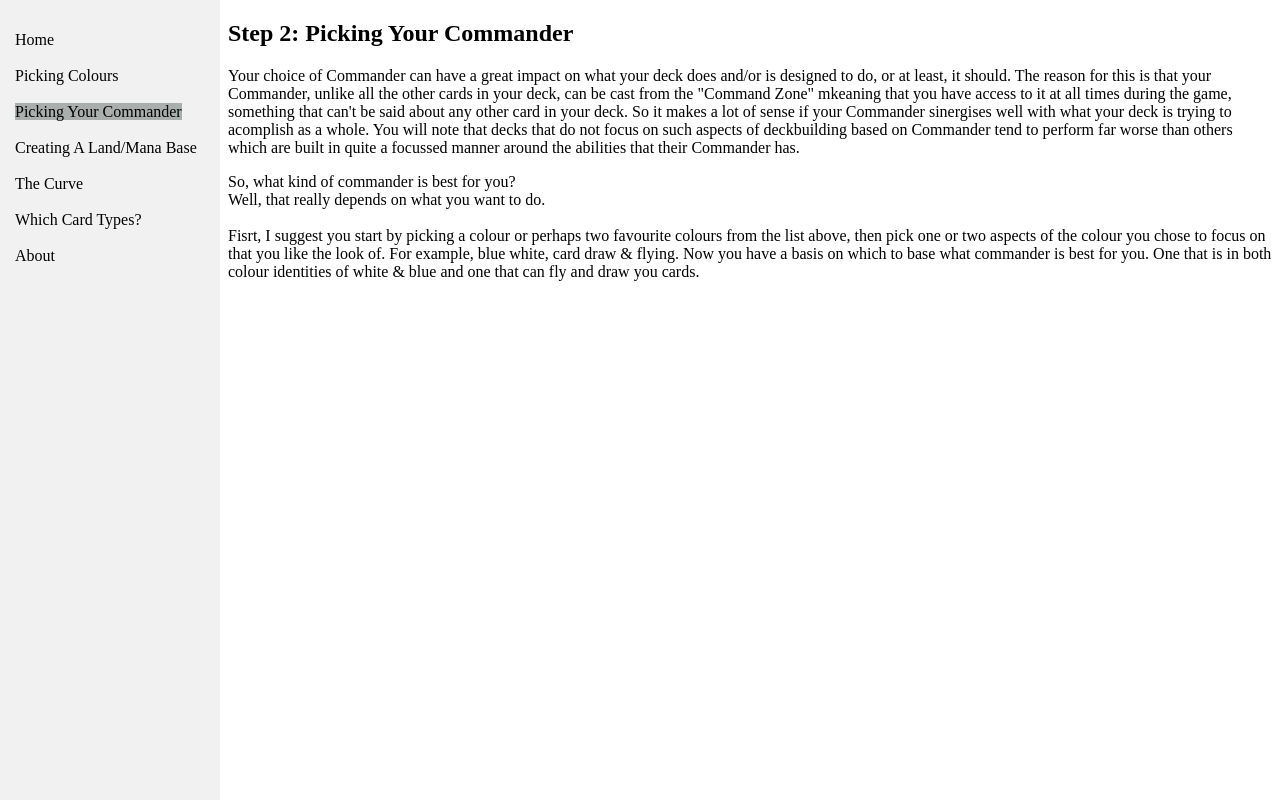
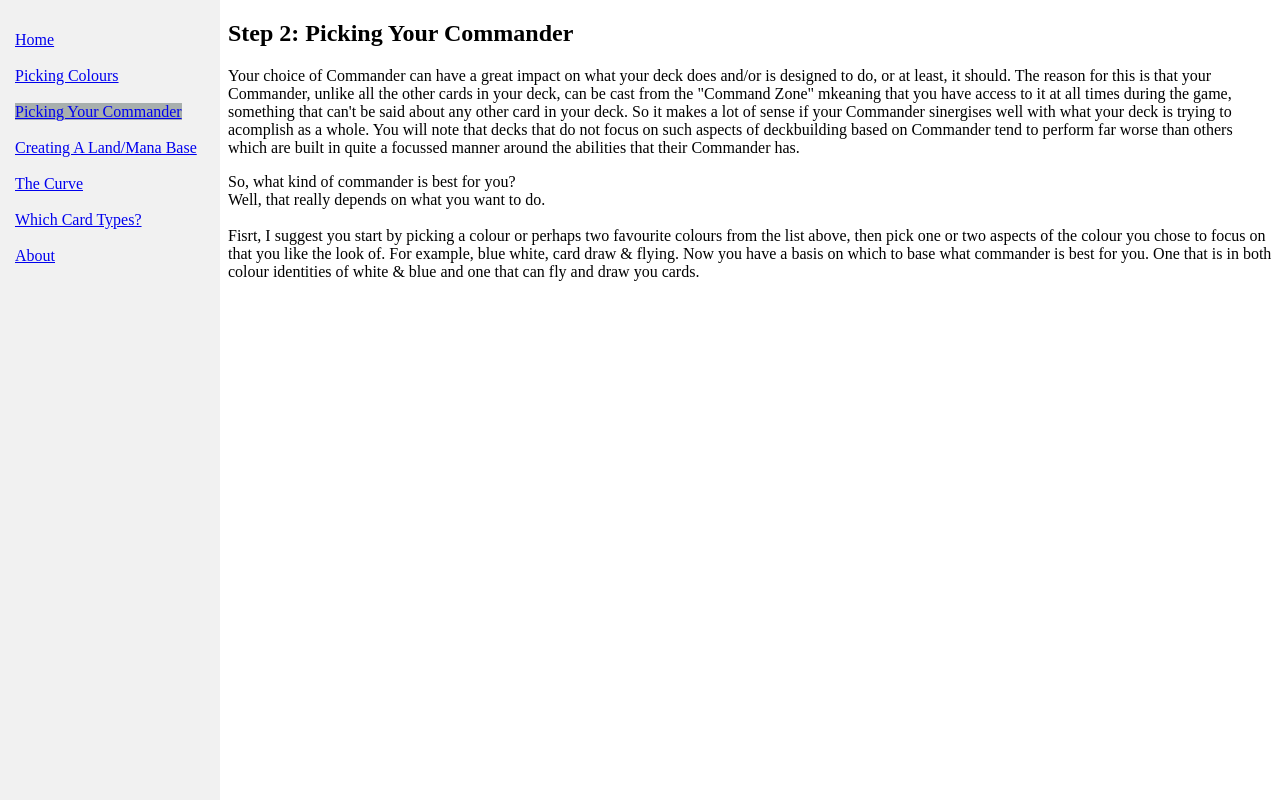
Before and after one commit to JamesEMurray/PickingYourCommander, a plain HTML site: page index.html in a window 1280 px wide. Drawn offline with Linux system fonts and the light colour scheme.

Commit message:
Update index.html

```diff
--- a/index.html
+++ b/index.html
@@ -57,13 +57,13 @@
 
  <div id="NavBar">
     <p>
-    Home<br><br>
-    Picking Colours <br><br>
-    <span class="active">Picking Your Commander</span> <br><br>
-    Creating A Land/Mana Base <br><br>
-    The Curve <br><br>
-    Which Card Types? <br><br>
-    About <br><br>
+    <a href="https://jamesemurray.github.io/Home/"> Home </a><br><br>
+    <a href="https://jamesemurray.github.io/PickingYourColours/"> Picking Colours </a><br><br>
+    <span class="active"> <a href="https://jamesemurray.github.io/PickingYourCommander/"> Picking Your Commander </a></span> <br><br>
+    <a href="https://jamesemurray.github.io/CreatingAManaBase/"> Creating A Land/Mana Base </a> <br><br>
+    <a href="https://jamesemurray.github.io/ManaCurve/"> The Curve </a> <br><br>
+    <a href="https://jamesemurray.github.io/CardTypes/"> Which Card Types? </a> <br><br>
+    <a href="https://jamesemurray.github.io/About/"> About </a> <br><br>
     </p>
     </div>
 
```
